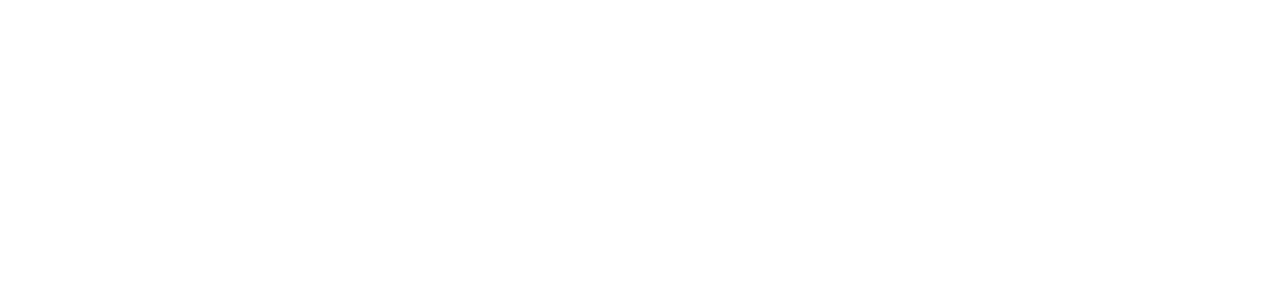
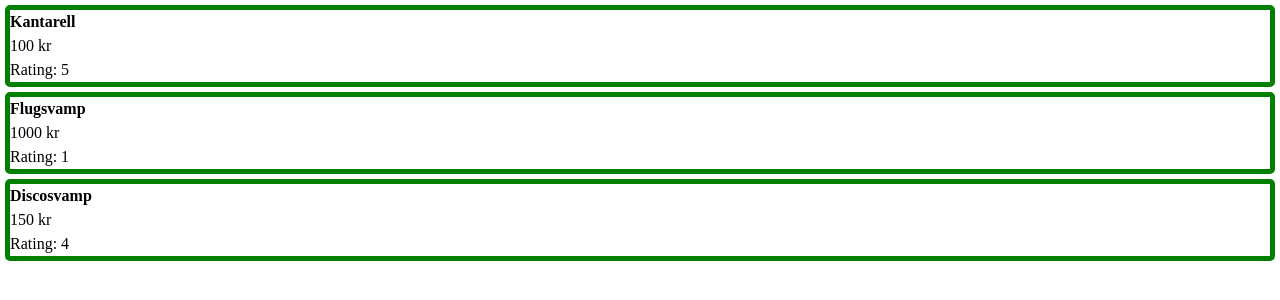
Before and after one commit to NicoleSilfverling/mushroom-webshop, a website built with Vite: page index.html in a window 1280 px wide. Built offline with nearby package versions, Linux system fonts and the light colour scheme.

Commit message:
print products

```diff
--- a/index.html
+++ b/index.html
@@ -4,9 +4,10 @@
     <meta charset="UTF-8" />
     <link rel="icon" type="image/svg+xml" href="/vite.svg" />
     <meta name="viewport" content="width=device-width, initial-scale=1.0" />
-    <title>Vite App</title>
+    <title>Svamplycka</title>
   </head>
   <body>
+    <div id="productContainer"></div>
     <script type="module" src="/main.js"></script>
   </body>
 </html>
--- a/main.js
+++ b/main.js
@@ -1 +1,55 @@
 import "./sass/style.scss";
+
+const productContainer = document.querySelector("#productContainer");
+console.log(productContainer);
+
+const mushrooms = [
+  {
+    id: 0,
+    name: "Kantarell",
+    price: 100,
+    category: "Matsvamp",
+    rating: 5,
+    img: {
+      src: "", //img src
+      alt: "Kantarell",
+    },
+  },
+  {
+    id: 1,
+    name: "Flugsvamp",
+    price: 1000,
+    category: "Giftig",
+    rating: 1,
+    img: {
+      src: "", //img src
+      alt: "Flugsvamp",
+    },
+  },
+  {
+    id: 2,
+    name: "Discosvamp",
+    price: 150,
+    category: "Prydnad",
+    rating: 4,
+    img: {
+      src: "", //img src
+      alt: "Discokula formad som en svamp",
+    },
+  },
+];
+
+function printProducts() {
+  mushrooms.forEach((mushroom) => {
+    console.log(mushroom);
+    productContainer.innerHTML += `
+        <article class="product-card">
+          <h4>${mushroom.name}</h4>
+          <p>${mushroom.price} kr</p>
+          <p>Rating: ${mushroom.rating}</p>
+        </article>
+      `;
+  });
+}
+
+printProducts();
--- a/sass/style.scss
+++ b/sass/style.scss
@@ -1 +1,7 @@
 @use 'reset';
+
+.product-card{
+  border: 5px solid green;
+  border-radius: 5px;
+  margin: 5px;
+}
```
